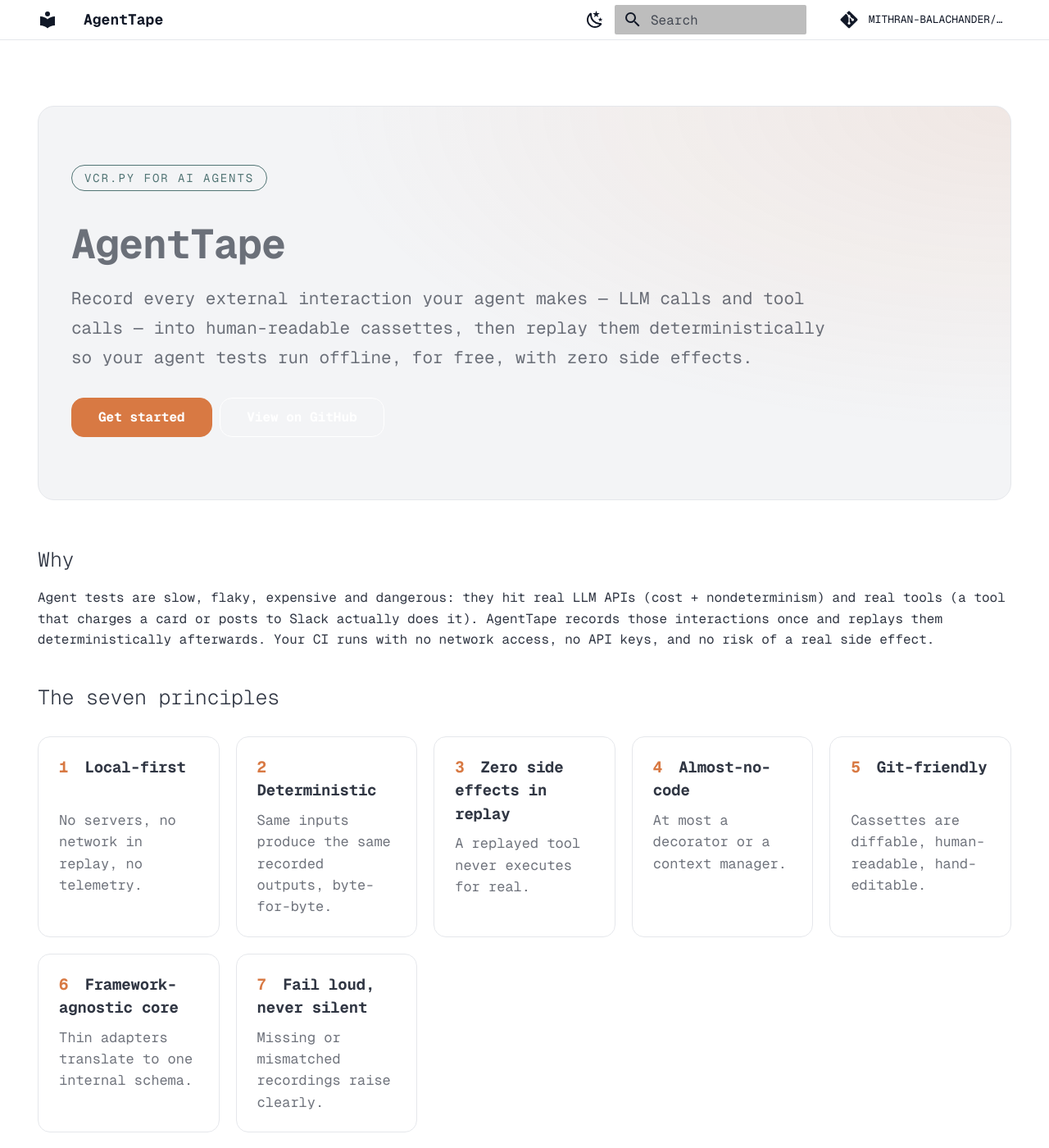
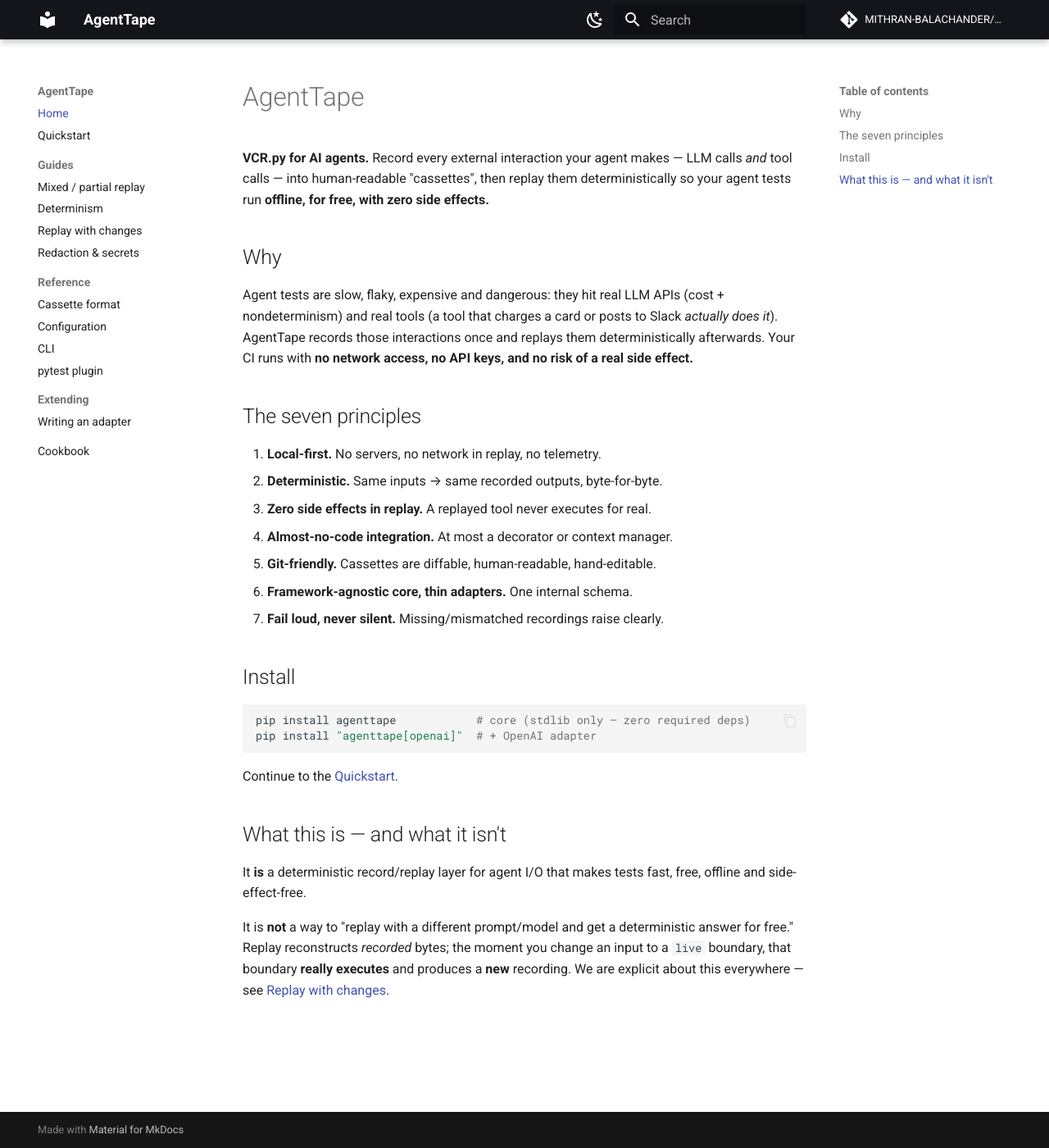
Before and after one commit to MITHRAN-BALACHANDER/AgentTape, an MkDocs documentation site: the page built from docs/index.md, in a window 1280 px wide and 1400 px high. Shown: the whole window at 82% size. Built offline with MkDocs 1.6.1 and Material for MkDocs 9.7.7, drawn with Linux system fonts in a browser that asks for light colours; comment, search, counter and statistics services are not loaded.

Commit message:
Add CHANGELOG; simplify docs and remove CSS
Add a project CHANGELOG (Unreleased + 0.1.0) and tidy the docs: simplify docs/index.md by removing custom hero HTML and feature-grid markup and condensing copy; delete docs/stylesheets/extra.css and remove its reference from mkdocs.yml. Also prune custom theme/font settings and some markdown/theme extensions in mkdocs.yml and set palette primary to black to rely on the Material defaults.

```diff
--- a/docs/index.md
+++ b/docs/index.md
@@ -1,76 +1,27 @@
----
-hide:
-  - navigation
-  - toc
----
-
-<div class="at-hero" markdown>
-
-<span class="at-tag">VCR.py for AI agents</span>
-
 # AgentTape
 
-<p class="at-lead" markdown>
-Record every external interaction your agent makes — LLM calls and tool calls — into
-human-readable cassettes, then replay them deterministically so your agent tests run
-offline, for free, with zero side effects.
-</p>
-
-<div class="at-cta" markdown>
-[Get started](quickstart.md){ .md-button .md-button--primary }
-[View on GitHub](https://github.com/MITHRAN-BALACHANDER/AgentTape){ .md-button }
-</div>
-
-</div>
+**VCR.py for AI agents.** Record every external interaction your agent makes — LLM
+calls *and* tool calls — into human-readable "cassettes", then replay them
+deterministically so your agent tests run **offline, for free, with zero side
+effects.**
 
 ## Why
 
-Agent tests are slow, flaky, expensive and dangerous: they hit real LLM APIs (cost +
-nondeterminism) and real tools (a tool that charges a card or posts to Slack actually
-does it). AgentTape records those interactions once and replays them deterministically
-afterwards. Your CI runs with no network access, no API keys, and no risk of a real
-side effect.
+Agent tests are slow, flaky, expensive and dangerous: they hit real LLM APIs (cost
++ nondeterminism) and real tools (a tool that charges a card or posts to Slack
+*actually does it*). AgentTape records those interactions once and replays them
+deterministically afterwards. Your CI runs with **no network access, no API keys,
+and no risk of a real side effect.**
 
 ## The seven principles
 
-<div class="feature-grid" markdown>
-
-<div class="feature-card" markdown>
-### <span class="at-num">1</span> Local-first
-No servers, no network in replay, no telemetry.
-</div>
-
-<div class="feature-card" markdown>
-### <span class="at-num">2</span> Deterministic
-Same inputs produce the same recorded outputs, byte-for-byte.
-</div>
-
-<div class="feature-card" markdown>
-### <span class="at-num">3</span> Zero side effects in replay
-A replayed tool never executes for real.
-</div>
-
-<div class="feature-card" markdown>
-### <span class="at-num">4</span> Almost-no-code
-At most a decorator or a context manager.
-</div>
-
-<div class="feature-card" markdown>
-### <span class="at-num">5</span> Git-friendly
-Cassettes are diffable, human-readable, hand-editable.
-</div>
-
-<div class="feature-card" markdown>
-### <span class="at-num">6</span> Framework-agnostic core
-Thin adapters translate to one internal schema.
-</div>
-
-<div class="feature-card" markdown>
-### <span class="at-num">7</span> Fail loud, never silent
-Missing or mismatched recordings raise clearly.
-</div>
-
-</div>
+1. **Local-first.** No servers, no network in replay, no telemetry.
+2. **Deterministic.** Same inputs → same recorded outputs, byte-for-byte.
+3. **Zero side effects in replay.** A replayed tool never executes for real.
+4. **Almost-no-code integration.** At most a decorator or context manager.
+5. **Git-friendly.** Cassettes are diffable, human-readable, hand-editable.
+6. **Framework-agnostic core, thin adapters.** One internal schema.
+7. **Fail loud, never silent.** Missing/mismatched recordings raise clearly.
 
 ## Install
 
@@ -87,7 +38,7 @@
 free, offline and side-effect-free.
 
 It is **not** a way to "replay with a different prompt/model and get a deterministic
-answer for free." Replay reconstructs *recorded* bytes; the moment you change an input
-to a `live` boundary, that boundary **really executes** and produces a **new**
+answer for free." Replay reconstructs *recorded* bytes; the moment you change an
+input to a `live` boundary, that boundary **really executes** and produces a **new**
 recording. We are explicit about this everywhere — see
 [Replay with changes](replay-with-changes.md).
--- a/docs/stylesheets/extra.css
+++ /dev/null
@@ -1,226 +0,0 @@
-/* AgentTape documentation theme.
-   Warm orange primary, teal secondary, neutral surfaces, rounded corners.
-   Palette values mirror the project design tokens (light + dark). */
-
-:root {
-  --at-radius: 0.75rem;
-}
-
-/* ----------------------------------------------------------------------- */
-/* Light scheme                                                            */
-/* ----------------------------------------------------------------------- */
-[data-md-color-scheme="default"] {
-  --at-orange: rgb(216, 121, 67);
-  --at-orange-light: rgb(231, 138, 83);
-  --at-teal: rgb(82, 117, 117);
-  --at-fg: rgb(17, 24, 39);
-  --at-surface: rgb(255, 255, 255);
-  --at-surface-2: rgb(243, 244, 246);
-  --at-border: rgb(229, 231, 235);
-
-  --md-default-bg-color: var(--at-surface);
-  --md-default-fg-color: rgba(17, 24, 39, 0.87);
-  --md-default-fg-color--light: rgba(17, 24, 39, 0.6);
-  --md-default-fg-color--lighter: rgba(17, 24, 39, 0.32);
-  --md-default-fg-color--lightest: rgba(17, 24, 39, 0.07);
-
-  /* Header: neutral white surface with dark text, orange used as accent. */
-  --md-primary-fg-color: var(--at-surface);
-  --md-primary-fg-color--light: var(--at-surface);
-  --md-primary-fg-color--dark: var(--at-surface-2);
-  --md-primary-bg-color: var(--at-fg);
-  --md-primary-bg-color--light: rgba(17, 24, 39, 0.7);
-
-  --md-accent-fg-color: var(--at-orange);
-  --md-accent-fg-color--transparent: rgba(216, 121, 67, 0.1);
-
-  --md-typeset-a-color: var(--at-orange);
-  --md-code-bg-color: var(--at-surface-2);
-  --md-code-fg-color: var(--at-fg);
-
-  --md-footer-bg-color: rgb(17, 24, 39);
-  --md-footer-bg-color--dark: rgb(11, 16, 27);
-}
-
-/* ----------------------------------------------------------------------- */
-/* Dark scheme                                                             */
-/* ----------------------------------------------------------------------- */
-[data-md-color-scheme="slate"] {
-  --at-orange: rgb(231, 138, 83);
-  --at-orange-light: rgb(251, 203, 151);
-  --at-teal: rgb(95, 135, 135);
-  --at-fg: rgb(193, 193, 193);
-  --at-surface: rgb(18, 17, 19);
-  --at-surface-2: rgb(34, 34, 34);
-  --at-border: rgb(34, 34, 34);
-
-  --md-default-bg-color: var(--at-surface);
-  --md-default-fg-color: rgba(193, 193, 193, 0.9);
-  --md-default-fg-color--light: rgba(193, 193, 193, 0.62);
-  --md-default-fg-color--lighter: rgba(193, 193, 193, 0.32);
-  --md-default-fg-color--lightest: rgba(193, 193, 193, 0.12);
-
-  --md-primary-fg-color: rgb(18, 18, 18);
-  --md-primary-fg-color--light: rgb(34, 34, 34);
-  --md-primary-fg-color--dark: rgb(12, 12, 12);
-  --md-primary-bg-color: var(--at-fg);
-  --md-primary-bg-color--light: rgba(193, 193, 193, 0.7);
-
-  --md-accent-fg-color: var(--at-orange);
-  --md-accent-fg-color--transparent: rgba(231, 138, 83, 0.15);
-
-  --md-typeset-a-color: var(--at-orange);
-  --md-code-bg-color: rgb(24, 24, 26);
-  --md-code-fg-color: var(--at-fg);
-
-  --md-footer-bg-color: rgb(12, 12, 13);
-  --md-footer-bg-color--dark: rgb(8, 8, 9);
-}
-
-/* ----------------------------------------------------------------------- */
-/* Shared chrome                                                           */
-/* ----------------------------------------------------------------------- */
-.md-header {
-  border-bottom: 1px solid var(--at-border);
-  box-shadow: none;
-}
-
-.md-tabs {
-  border-bottom: 1px solid var(--at-border);
-}
-
-.md-typeset pre > code,
-.md-typeset .highlight,
-.md-typeset table:not([class]) {
-  border-radius: var(--at-radius);
-}
-
-.md-typeset code {
-  border-radius: 0.375rem;
-}
-
-.md-typeset .admonition,
-.md-typeset details {
-  border-radius: var(--at-radius);
-}
-
-/* Buttons */
-.md-typeset .md-button {
-  border-radius: var(--at-radius);
-  border-width: 1px;
-  font-weight: 600;
-  transition:
-    background-color 0.15s ease,
-    border-color 0.15s ease,
-    color 0.15s ease;
-}
-
-.md-typeset .md-button:hover {
-  border-color: var(--at-orange);
-  color: var(--at-orange);
-  background-color: transparent;
-}
-
-.md-typeset .md-button--primary {
-  background-color: var(--at-orange);
-  border-color: var(--at-orange);
-  color: #fff;
-}
-
-.md-typeset .md-button--primary:hover {
-  background-color: var(--at-orange-light);
-  border-color: var(--at-orange-light);
-  color: #fff;
-}
-
-/* ----------------------------------------------------------------------- */
-/* Homepage hero                                                           */
-/* ----------------------------------------------------------------------- */
-.at-hero {
-  margin: 1.5rem 0 2.75rem;
-  padding: 2.75rem 2rem 3rem;
-  border: 1px solid var(--at-border);
-  border-radius: calc(var(--at-radius) + 0.25rem);
-  background:
-    radial-gradient(
-      130% 150% at 100% 0%,
-      var(--md-accent-fg-color--transparent),
-      transparent 55%
-    ),
-    var(--at-surface-2);
-}
-
-.md-typeset .at-hero h1 {
-  margin: 0 0 0.6rem;
-  font-size: 2.5rem;
-  line-height: 1.08;
-  letter-spacing: -0.02em;
-  font-weight: 700;
-}
-
-.at-tag {
-  display: inline-block;
-  font-size: 0.7rem;
-  text-transform: uppercase;
-  letter-spacing: 0.14em;
-  color: var(--at-teal);
-  border: 1px solid var(--at-teal);
-  border-radius: 999px;
-  padding: 0.2rem 0.75rem;
-  margin-bottom: 1.1rem;
-}
-
-.md-typeset .at-lead {
-  font-size: 1.05rem;
-  line-height: 1.7;
-  color: var(--md-default-fg-color--light);
-  max-width: 46rem;
-}
-
-.at-cta {
-  margin-top: 1.6rem;
-}
-
-/* ----------------------------------------------------------------------- */
-/* Feature cards                                                           */
-/* ----------------------------------------------------------------------- */
-.feature-grid {
-  display: grid;
-  grid-template-columns: repeat(auto-fit, minmax(220px, 1fr));
-  gap: 1rem;
-  margin: 1.5rem 0 2rem;
-}
-
-.feature-card {
-  border: 1px solid var(--at-border);
-  border-radius: var(--at-radius);
-  padding: 1.15rem 1.25rem;
-  background: var(--at-surface);
-  transition:
-    border-color 0.15s ease,
-    transform 0.15s ease;
-}
-
-.feature-card:hover {
-  border-color: var(--at-orange);
-  transform: translateY(-2px);
-}
-
-.md-typeset .feature-card h3 {
-  margin: 0 0 0.4rem;
-  font-size: 0.95rem;
-  font-weight: 700;
-}
-
-.md-typeset .feature-card p {
-  margin: 0;
-  font-size: 0.85rem;
-  line-height: 1.55;
-  color: var(--md-default-fg-color--light);
-}
-
-.feature-card .at-num {
-  color: var(--at-orange);
-  font-weight: 700;
-  margin-right: 0.45rem;
-}
--- a/mkdocs.yml
+++ b/mkdocs.yml
@@ -7,17 +7,16 @@
 
 theme:
   name: material
-  font:
-    text: Geist Mono
-    code: JetBrains Mono
   palette:
     - media: "(prefers-color-scheme: light)"
       scheme: default
+      primary: black
       toggle:
         icon: material/weather-night
         name: Switch to dark mode
     - media: "(prefers-color-scheme: dark)"
       scheme: slate
+      primary: black
       toggle:
         icon: material/weather-sunny
         name: Switch to light mode
@@ -25,21 +24,11 @@
     - navigation.instant
     - navigation.tracking
     - navigation.sections
-    - navigation.top
-    - navigation.footer
-    - toc.follow
     - content.code.copy
     - content.code.annotate
-    - search.suggest
-    - search.highlight
-
-extra_css:
-  - stylesheets/extra.css
 
 markdown_extensions:
   - admonition
-  - attr_list
-  - md_in_html
   - pymdownx.details
   - pymdownx.superfences
   - pymdownx.highlight
```
Also changed, not shown: CHANGELOG.md (added, +38 -0 lines).
